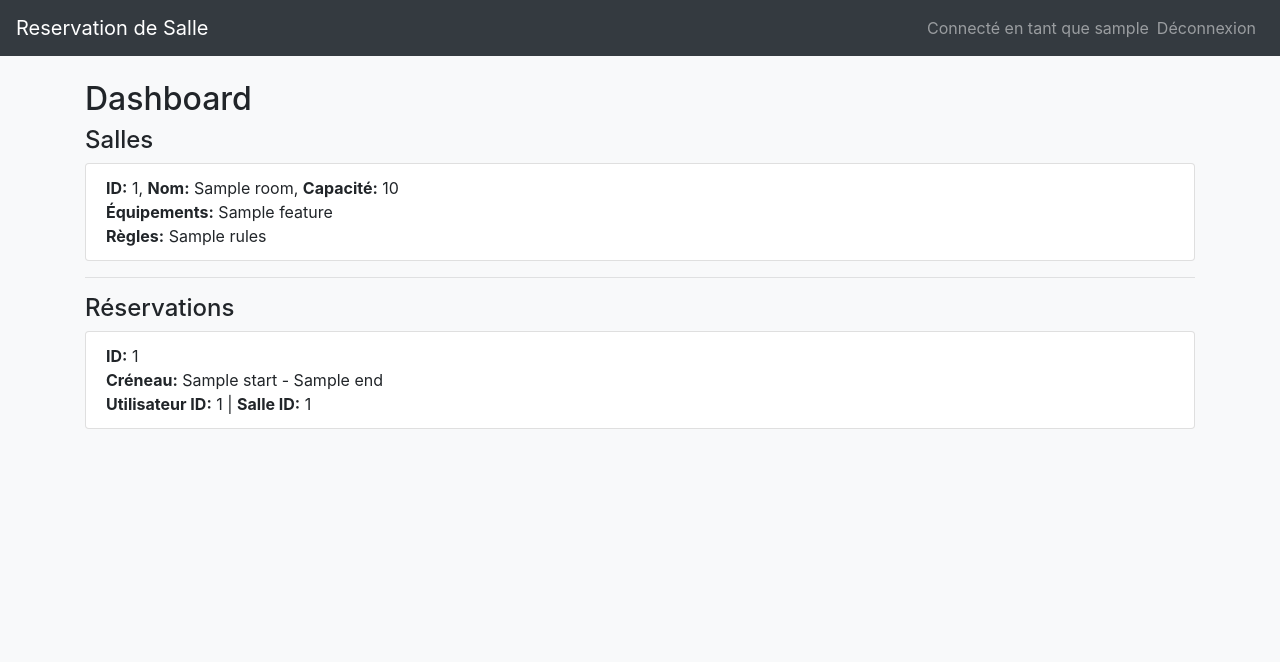
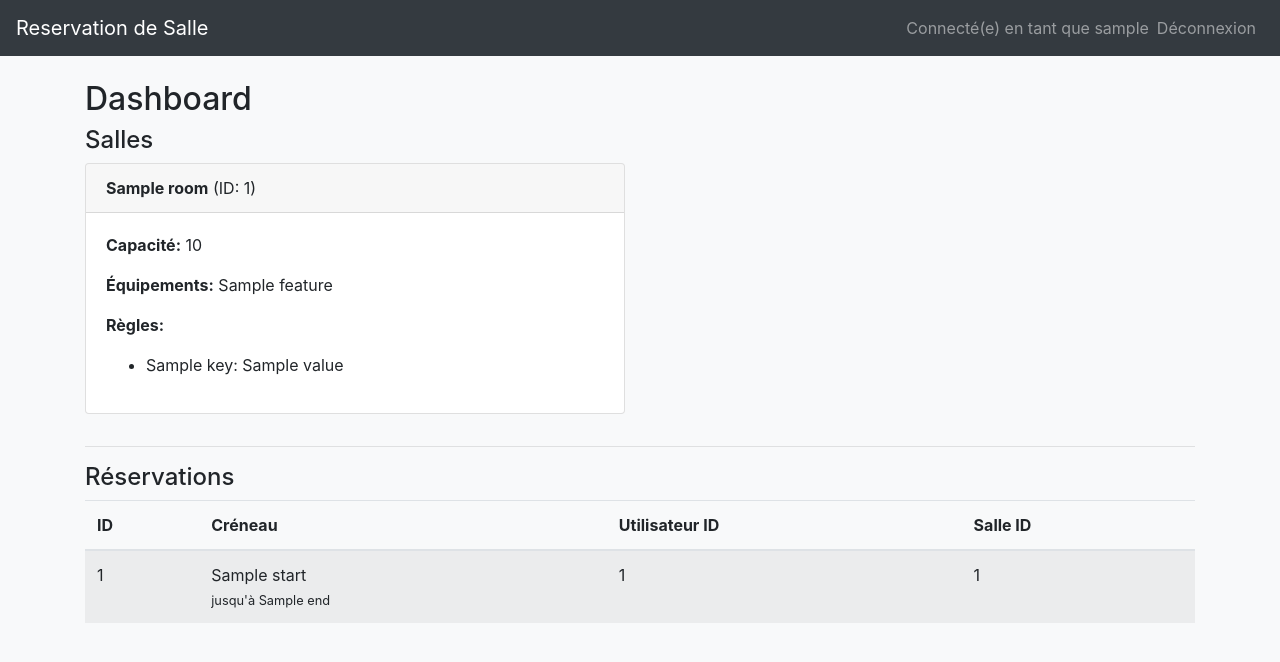
Before and after one commit to HectorPRISER/reservation_de_salle, a Flask app: template front_dev/templates/dashboard.html in a window 1280 px wide. Shown: the top 662 px of the page. Run offline with Flask 3, Linux system fonts and the light colour scheme; the template is opened without the code that fills it: most values are stand-ins (such as "Sample title", 1, 10 or a date in 2020); some libraries are stand-ins or nearby versions.

Commit message:
(+) add dashboard

```diff
--- a/front_dev/app.py
+++ b/front_dev/app.py
@@ -1,5 +1,6 @@
 from flask import Flask, render_template, request, redirect, url_for, session, flash
 import requests
+from datetime import datetime
 
 app = Flask(__name__)
 app.secret_key = 'remplacez_par_votre_cle_secrete'  # modifiez cette clé pour la production
@@ -70,12 +71,34 @@ def dashboard():
     return render_template('dashboard.html', infos=infos, username=session.get('username'))
 
 
+@app.route('/calendar')
+def calendar_view():
+    # Cette route affiche un calendrier avec les créneaux disponibles pour une salle donnée.
+    token = session.get('token')
+    if not token:
+        flash("Veuillez vous connecter", "warning")
+        return redirect(url_for('login'))
+
+    # Pour cet exemple, nous fixons l'ID de la salle à 1.
+    # Vous pouvez adapter ultérieurement pour permettre à l'utilisateur de choisir une salle.
+    room_id = 1
+    return render_template('calendar.html', room_id=room_id)
+
 @app.route('/logout')
 def logout():
     session.clear()
     flash("Déconnexion réussie", "info")
     return redirect(url_for('login'))
 
+# Filtre pour formater les dates ISO en format lisible (ex: 'dd/mm/YYYY HH:MM')
+@app.template_filter('datetimeformat')
+def datetimeformat(value, format='%d/%m/%Y %H:%M'):
+    try:
+        # Remplace "Z" pour s'assurer du bon format, puis convertir
+        dt = datetime.fromisoformat(value.replace("Z", "+00:00"))
+        return dt.strftime(format)
+    except Exception:
+        return value
 
 if __name__ == '__main__':
     app.run(debug=True)
--- a/front_dev/templates/dashboard.html
+++ b/front_dev/templates/dashboard.html
@@ -4,6 +4,11 @@
     <meta charset="UTF-8">
     <title>Dashboard - Reservation de Salle API</title>
     <link rel="stylesheet" href="https://stackpath.bootstrapcdn.com/bootstrap/4.5.2/css/bootstrap.min.css">
+    <style>
+      .card {
+          margin-bottom: 1rem;
+      }
+    </style>
 </head>
 <body class="bg-light">
 <nav class="navbar navbar-expand-lg navbar-dark bg-dark">
@@ -11,7 +16,7 @@
     <div class="collapse navbar-collapse">
         <ul class="navbar-nav ml-auto">
             <li class="nav-item">
-                <span class="navbar-text">Connecté en tant que {{ username }}</span>
+                <span class="navbar-text">Connecté(e) en tant que {{ username }}</span>
             </li>
             <li class="nav-item">
                 <a class="nav-link" href="{{ url_for('logout') }}">Déconnexion</a>
@@ -21,35 +26,71 @@
 </nav>
 <div class="container mt-4">
     <h2>Dashboard</h2>
+
+    <!-- Section Salles -->
     <h4>Salles</h4>
     {% if infos.rooms %}
-      <ul class="list-group">
+      <div class="row">
         {% for room in infos.rooms %}
-          <li class="list-group-item">
-            <strong>ID:</strong> {{ room.id }}, <strong>Nom:</strong> {{ room.name }}, <strong>Capacité:</strong> {{ room.capacity }}
-            <br><strong>Équipements:</strong> {{ room.features | join(', ') }}
-            <br><strong>Règles:</strong> {{ room.rules }}
-          </li>
+          <div class="col-md-6">
+            <div class="card">
+              <div class="card-header">
+                <strong>{{ room.name }}</strong> (ID: {{ room.id }})
+              </div>
+              <div class="card-body">
+                <p><strong>Capacité:</strong> {{ room.capacity }}</p>
+                <p><strong>Équipements:</strong> {{ room.features | join(', ') }}</p>
+                <p><strong>Règles:</strong></p>
+                {% if room.rules %}
+                  <ul>
+                    {% for key, value in room.rules.items() %}
+                      <li>{{ key }}: {{ value }}</li>
+                    {% endfor %}
+                  </ul>
+                {% else %}
+                  <p>Aucune règle définie.</p>
+                {% endif %}
+              </div>
+            </div>
+          </div>
         {% endfor %}
-      </ul>
+      </div>
     {% else %}
       <p>Aucune salle trouvée.</p>
     {% endif %}
+
     <hr>
+
+    <!-- Section Réservations -->
     <h4>Réservations</h4>
     {% if infos.bookings %}
-      <ul class="list-group">
-        {% for booking in infos.bookings %}
-          <li class="list-group-item">
-            <strong>ID:</strong> {{ booking.id }}<br>
-            <strong>Créneau:</strong> {{ booking.start }} - {{ booking.end }}<br>
-            <strong>Utilisateur ID:</strong> {{ booking.userId }} | <strong>Salle ID:</strong> {{ booking.roomId }}
-          </li>
-        {% endfor %}
-      </ul>
+      <table class="table table-striped">
+        <thead>
+          <tr>
+            <th>ID</th>
+            <th>Créneau</th>
+            <th>Utilisateur ID</th>
+            <th>Salle ID</th>
+          </tr>
+        </thead>
+        <tbody>
+          {% for booking in infos.bookings %}
+            <tr>
+              <td>{{ booking.id }}</td>
+              <td>
+                {{ booking.start | datetimeformat }}<br>
+                <small>jusqu'à {{ booking.end | datetimeformat("%H:%M") }}</small>
+              </td>
+              <td>{{ booking.userId }}</td>
+              <td>{{ booking.roomId }}</td>
+            </tr>
+          {% endfor %}
+        </tbody>
+      </table>
     {% else %}
       <p>Aucune réservation trouvée.</p>
     {% endif %}
+
 </div>
 <script src="https://code.jquery.com/jquery-3.5.1.slim.min.js"></script>
 <script src="https://cdn.jsdelivr.net/npm/bootstrap@4.5.2/dist/js/bootstrap.bundle.min.js"></script>
```
Also changed, not shown: front_dev/templates/calendar.html (added, +65 -0 lines).
